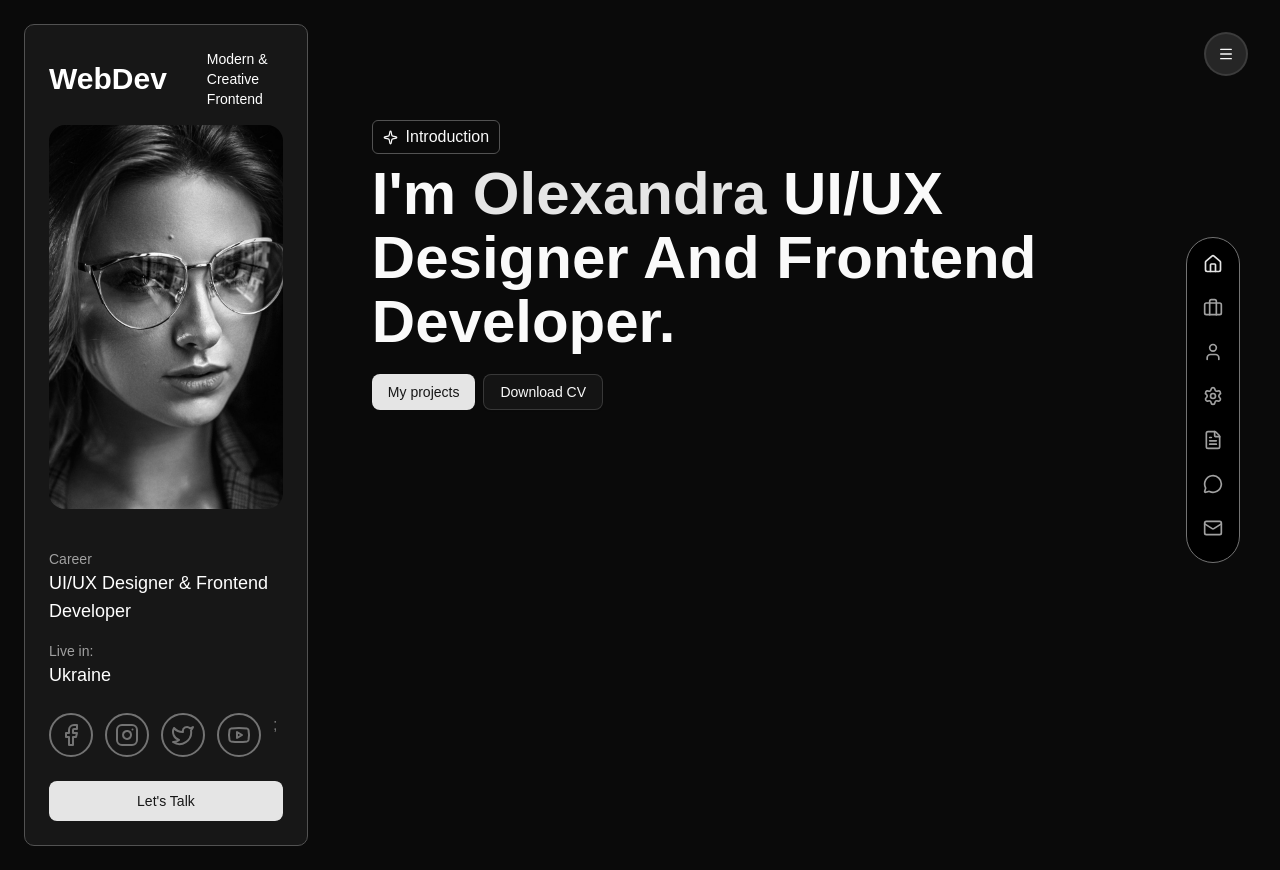
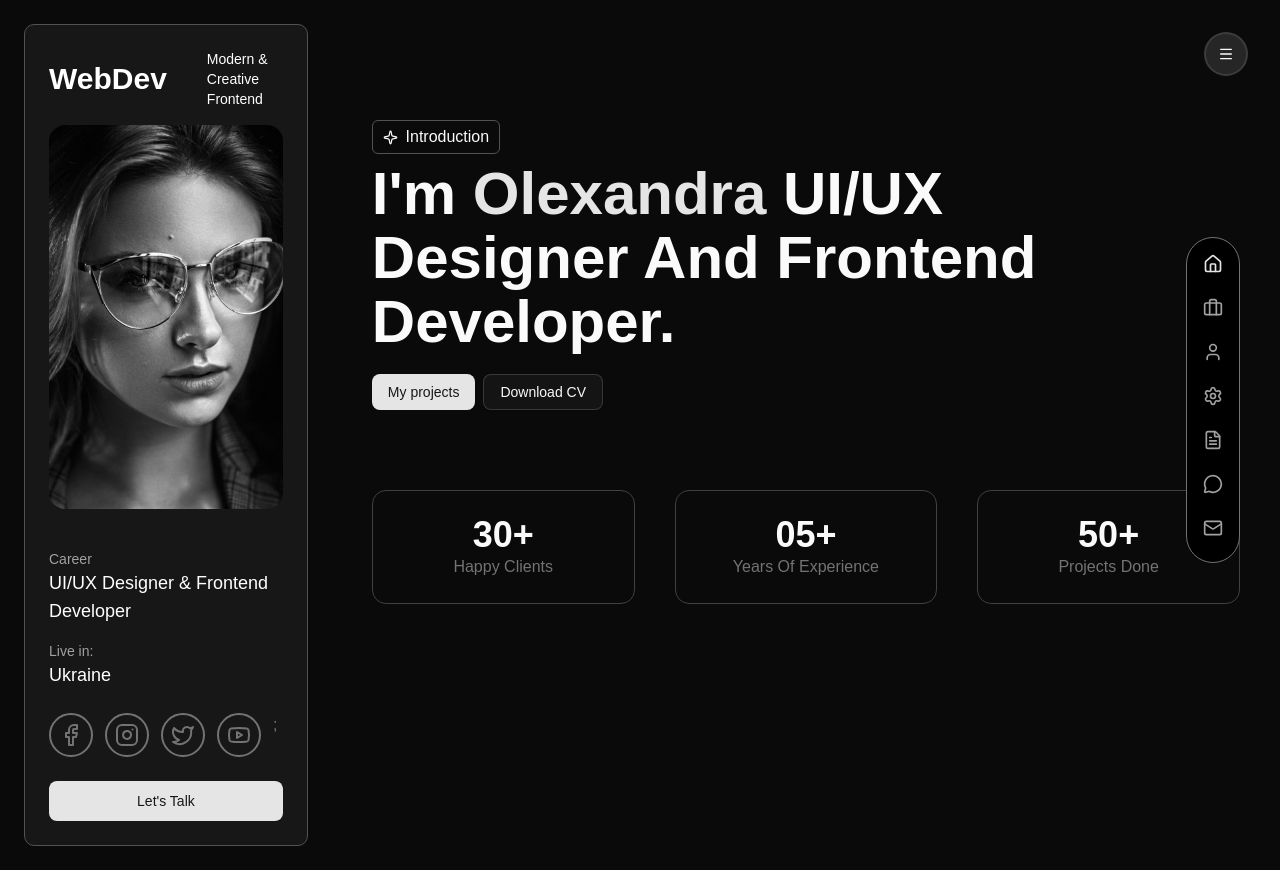
Before and after one commit to freetimezp/usefull-things-393-portfolio, a React (Vite) app: page / in a window 1280 px wide. Built offline with nearby package versions, Linux system fonts and the light colour scheme.

Commit message:
07. usefull-things-393-portfolio. UI Stats.

```diff
--- a/src/App.tsx
+++ b/src/App.tsx
@@ -1,11 +1,13 @@
 import { useState } from 'react';
 
 import Hero from '@/components/Hero';
+import Stats from '@/components/Stats';
 
 function App() {
   return (
     <main className='flex flex-col container mx-auto p-10 max-w-4xl lg:pr-10 lg:pl-0 lg:max-w-6xl'>
       <Hero />
+      <Stats />
     </main>
   );
 }
--- /dev/null
+++ b/src/components/Stats.tsx
@@ -0,0 +1,33 @@
+import { motion } from 'motion/react';
+
+import { fadeUp, staggerContainer } from '@/lib/animations';
+
+import { SparkleIcon } from 'lucide-react';
+
+import { statsData } from '@/data/data';
+
+const Stats = () => {
+  return (
+    <motion.section
+      initial='hidden'
+      whileInView='visible'
+      viewport={{ once: true, amount: 0.8 }}
+      variants={staggerContainer(0.6)}
+      className='grid grid-cols-1 sm:grid-cols-2 md:grid-cols-3 gap-10 mt-20'
+    >
+      {statsData.map((stats, i) => (
+        <motion.div
+          key={i}
+          variants={fadeUp}
+          className='border border-neutral-700 rounded-xl flex justify-center items-center flex-col
+            py-6'
+        >
+          <p className='text-4xl font-bold lining-nums'>{stats.number}</p>
+          <p className='text-neutral-500 capitalize'>{stats.label}</p>
+        </motion.div>
+      ))}
+    </motion.section>
+  );
+};
+
+export default Stats;
```
